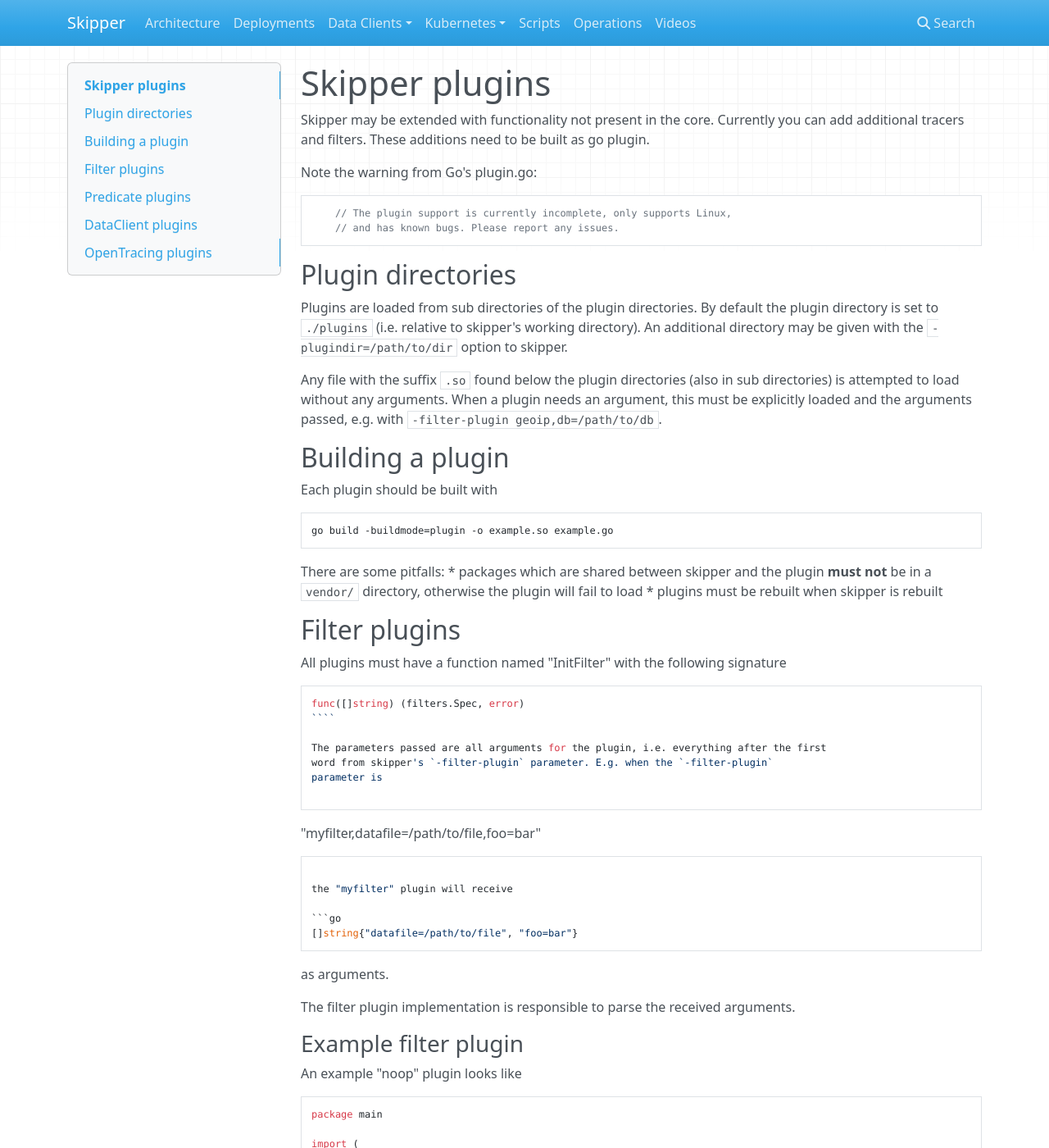
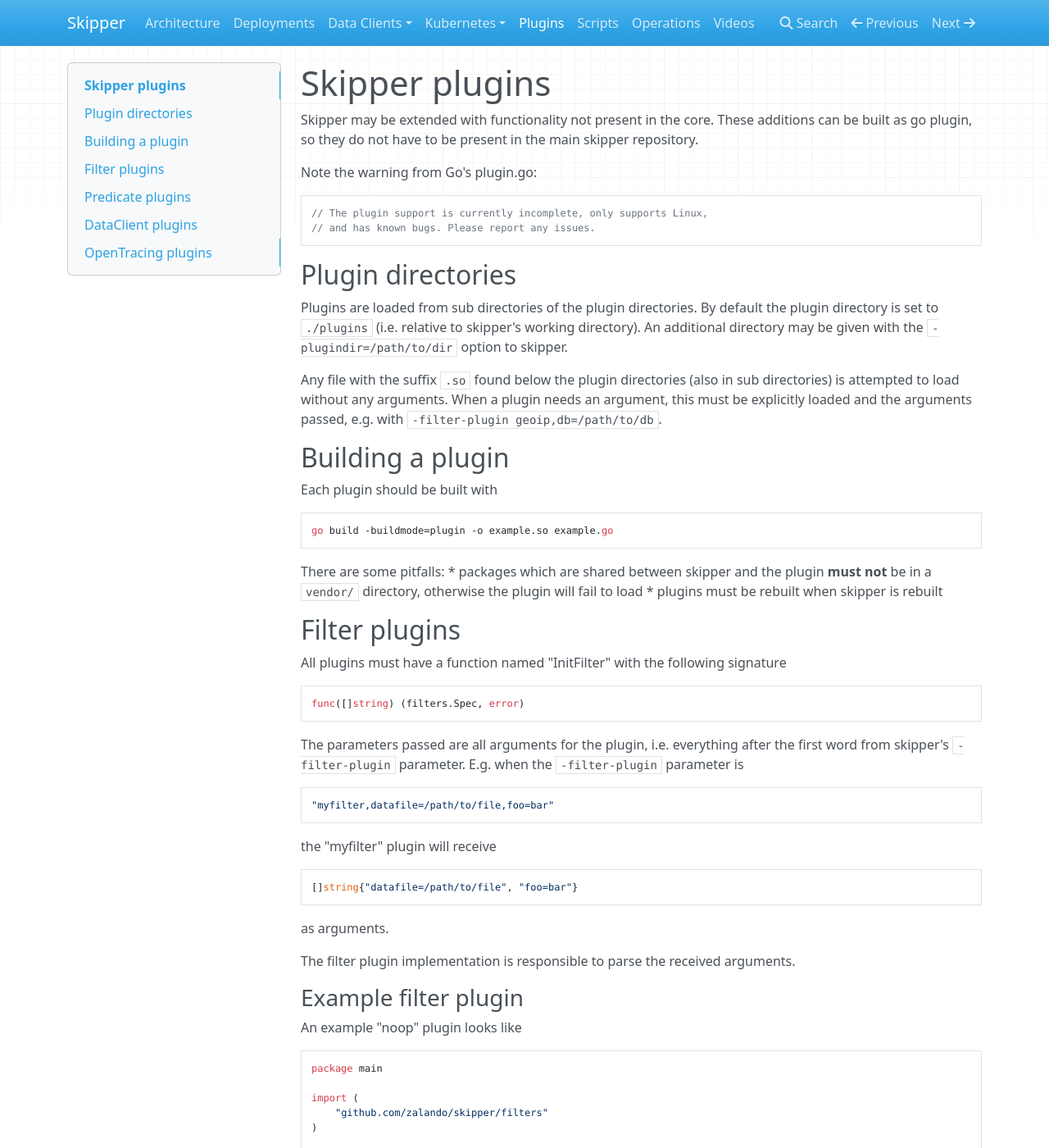
Before and after one commit to zalando/skipper, an MkDocs documentation site: the page built from docs/plugins.md, in a window 1280 px wide and 1400 px high. Shown: the whole window at 82% size. Built offline with MkDocs 1.6.1, drawn with Linux system fonts in a browser that asks for light colours; nearby versions of some CDN libraries; old or Windows-style settings are respelled for this version of MkDocs; some of the changed text lies outside the part shown.

Commit message:
add docs/plugins.md to mkdocs.yml and link to https://zalando.github.io/skipper/plugins/

`````diff
--- a/docs/plugins.md
+++ b/docs/plugins.md
@@ -1,14 +1,13 @@
 # Skipper plugins
 
-Skipper may be extended with functionality not present in the core. Currently
-you can add additional tracers and filters. These additions need to be built
-as go plugin.
+Skipper may be extended with functionality not present in the core.
+These additions can be built as go plugin, so they do not have to
+be present in the main skipper repository.
 
 Note the warning from Go's plugin.go:
-```go
+
     // The plugin support is currently incomplete, only supports Linux,
     // and has known bugs. Please report any issues.
-```
 
 ## Plugin directories
 
@@ -25,9 +24,9 @@
 ## Building a plugin
 
 Each plugin should be built with
-```bash
-go build -buildmode=plugin -o example.so example.go
-```
+
+    go build -buildmode=plugin -o example.so example.go
+
 There are some pitfalls:
 * packages which are shared between skipper and the plugin **must not** be in
   a `vendor/` directory, otherwise the plugin will fail to load
@@ -37,23 +36,17 @@
 
 All plugins must have a function named "InitFilter" with the following signature
 
-```go
-func([]string) (filters.Spec, error)
-````
+    func([]string) (filters.Spec, error)
 
 The parameters passed are all arguments for the plugin, i.e. everything after the first
 word from skipper's `-filter-plugin` parameter. E.g. when the `-filter-plugin`
 parameter is
 
-```
-"myfilter,datafile=/path/to/file,foo=bar"
-```
+    "myfilter,datafile=/path/to/file,foo=bar"
 
 the "myfilter" plugin will receive
 
-```go
-[]string{"datafile=/path/to/file", "foo=bar"}
-```
+    []string{"datafile=/path/to/file", "foo=bar"}
 
 as arguments.
 
@@ -93,23 +86,17 @@
 
 All plugins must have a function named "InitPredicate" with the following signature
 
-```go
-func([]string) (routing.PredicateSpec, error)
-````
+    func([]string) (routing.PredicateSpec, error)
 
 The parameters passed are all arguments for the plugin, i.e. everything after the first
 word from skipper's `-predicate-plugin` parameter. E.g. when the `-predicate-plugin`
 parameter is
 
-```
-"mypred,datafile=/path/to/file,foo=bar"
-```
+    "mypred,datafile=/path/to/file,foo=bar"
 
 the "mypred" plugin will receive
 
-```go
-[]string{"datafile=/path/to/file", "foo=bar"}
-```
+    []string{"datafile=/path/to/file", "foo=bar"}
 
 as arguments.
 
@@ -149,7 +136,12 @@
 ## DataClient plugins
 
 Similar to the above predicate and filter plugins. The command line option for data
-client plugins is `-dataclient-plugin`. A "noop" data client looks like
+client plugins is `-dataclient-plugin`. The module must have a `InitDataClient`
+function with the signature
+
+    func([]string) (routing.DataClient, error)
+
+A "noop" data client looks like
 
 ```go
 package main
@@ -185,15 +177,13 @@
 
 All plugins must have a function named "InitTracer" with the following signature
 
-```go
-func([]string) (opentracing.Tracer, error)
-```
+    func([]string) (opentracing.Tracer, error)
 
 The parameters passed are all arguments for the plugin, i.e. everything after the first
 word from skipper's -opentracing parameter. E.g. when the -opentracing parameter is
-"mytracer foo=bar token=xxx somename=bla:3" the "mytracer" plugin will receive
+`mytracer foo=bar token=xxx somename=bla:3` the "mytracer" plugin will receive
 
-   []string{"foo=bar", "token=xxx", "somename=bla:3"}
+    []string{"foo=bar", "token=xxx", "somename=bla:3"}
 
 as arguments.
 
--- a/mkdocs.yml
+++ b/mkdocs.yml
@@ -11,6 +11,7 @@
     - Kubernetes:
         - Ingress Controller Deployment: kubernetes/ingress-controller.md
         - Ingress Usage: kubernetes/ingress-usage.md
+    - Plugins: plugins.md
     - Scripts: scripts.md
     - Operations: operations.md
     - Videos: videos.md
`````
Also changed, not shown: 1 other file.
